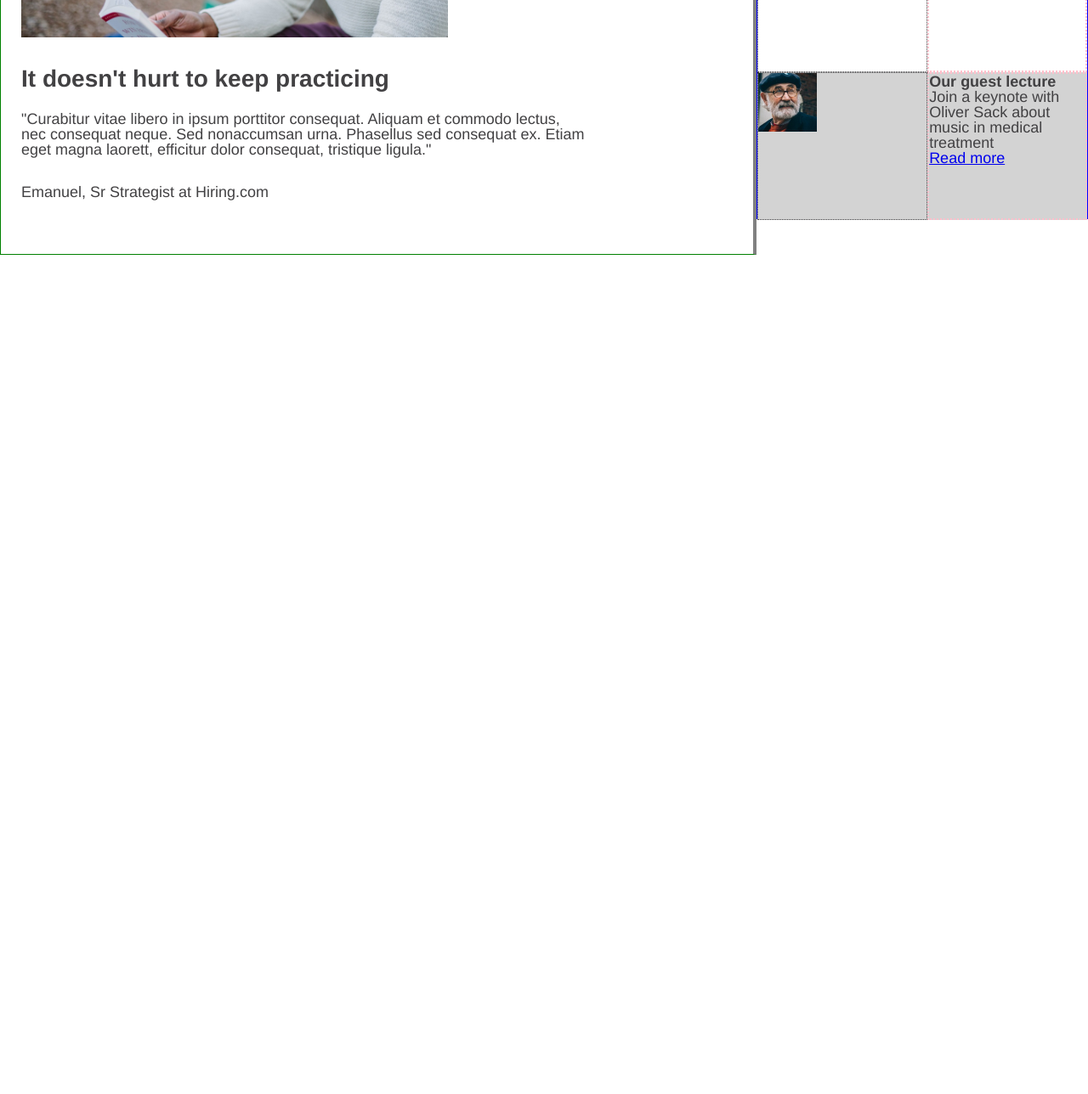
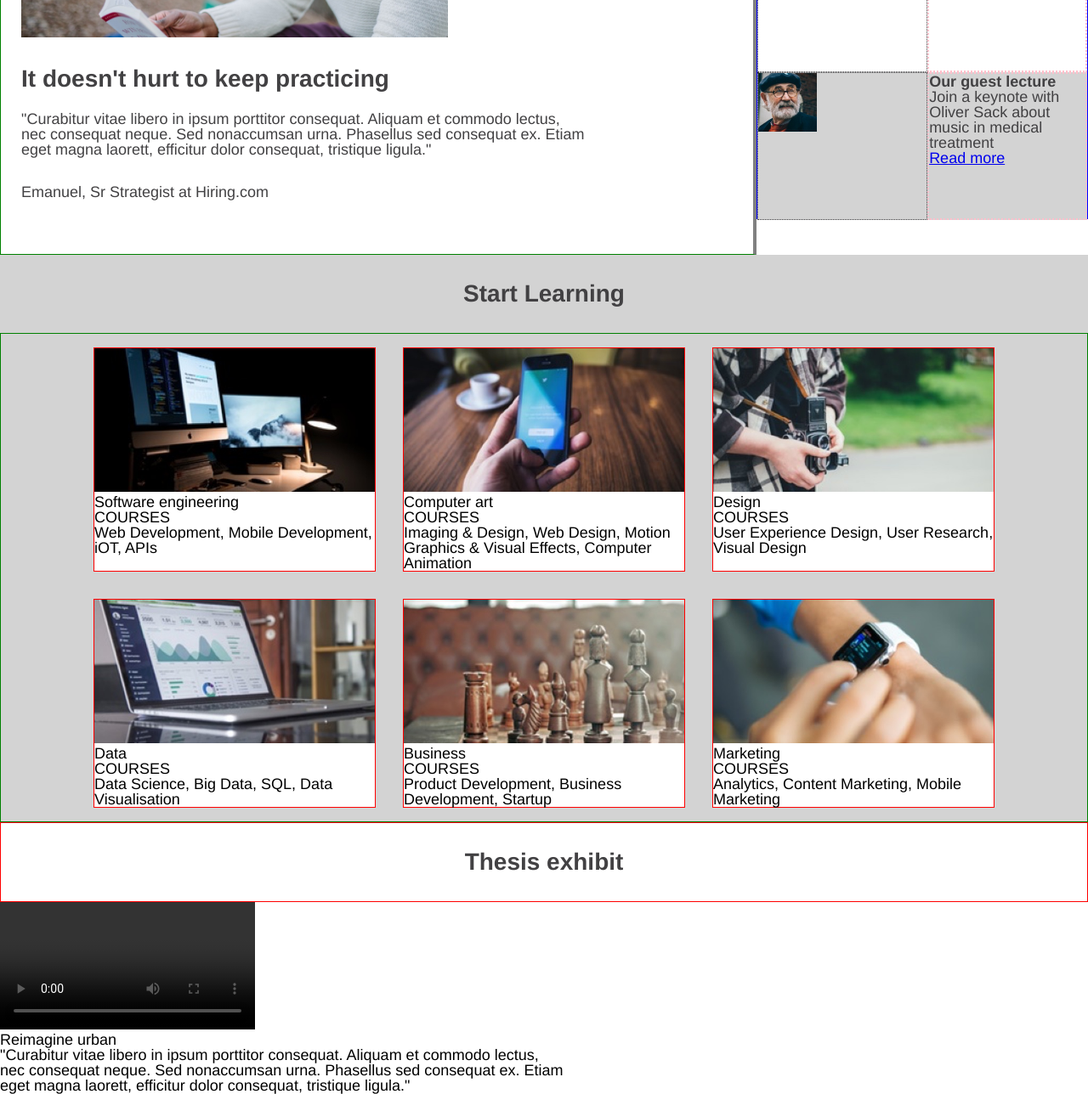
Before and after one commit to MarionJP/Capstone, a plain HTML site: page index.html in a window 1280 px wide. Shown: the part 960-2248 px from the top of the page at 85% size. Before the commit the page ends 1260 px from the top, so only its background shows below. Drawn offline with Linux system fonts and the light colour scheme.

Commit message:
Part 3 & 4

```diff
--- a/index.html
+++ b/index.html
@@ -88,5 +88,66 @@
       </div>
     </div>
 
+    <!--Start Learning Section-->
+    <div class="start">
+      <h1>Start Learning</h1>
+    </div>
+      <div class="learning">
+        <div class="course">
+          <img src="./images/course-software.jpg" />
+          <h2>Software engineering</h2>
+          <p>COURSES</p>
+          <p>Web Development, Mobile Development, iOT, APIs</p>
+        </div>
+        <div class="course">
+          <img src="./images/course-computer-art.jpg" />
+          <h2>Computer art</h2>
+          <p>COURSES</p>
+          <p>Imaging & Design, Web Design, Motion Graphics & Visual Effects, Computer Animation</p>
+        </div>
+        <div class="course">
+          <img src="./images/course-design.jpg" />
+          <h2>Design</h2>
+          <p>COURSES</p>
+          <p>User Experience Design, User Research, Visual Design</p>
+        </div>
+        <div class="course">
+          <img src="./images/course-data.jpg" />
+          <h2>Data</h2>
+          <p>COURSES</p>
+          <p>Data Science, Big Data, SQL, Data Visualisation</p>
+        </div>
+        <div class="course">
+          <img src="./images/course-business.jpg" />
+          <h2>Business</h2>
+          <p>COURSES</p>
+          <p>Product Development, Business Development, Startup</p>
+        </div>
+        <div class="course">
+          <img src="./images/course-marketing.jpg" />
+          <h2>Marketing</h2>
+          <p>COURSES</p>
+          <p>Analytics, Content Marketing, Mobile Marketing</p>
+        </div>
+      </div>
+
+    <!--Thesis Exhibit Section-->
+    <div class="thesis">
+      <h1>Thesis exhibit</h1>
+    </div>
+    <div class="exhibit">
+      <div class="sec1">
+        <video scr="./videos/thesis.mp4" controls>Video not supported </video>
+        <h2>Reimagine urban</h2>
+        <p>"Curabitur vitae libero in ipsum porttitor consequat.
+        Aliquam et commodo lectus,<br /> nec consequat neque. Sed nonaccumsan urna.
+      Phasellus sed consequat ex. Etiam<br /> eget magna laorett, efficitur dolor
+    consequat, tristique ligula."</p>
+      <div class="sec2">
+
+      </div>
+      </div>
+    </div>
+
   </body>
 </html>
--- a/style.css
+++ b/style.css
@@ -154,3 +154,53 @@ height: 174px;
 .special {
 background-color: lightgray;
 }
+
+/* Start Learning Section */
+
+.start {
+  background-color: lightgray;
+  text-align: center;
+}
+
+.start h1 {
+  font-size: 1.75rem;
+  font-weight: bold;
+  color: #424143;
+  Padding-top: 32px;
+  padding-bottom: 32px;
+}
+
+.learning {
+  border: 1px solid green;
+  display: flex;
+  flex-wrap: wrap;
+  background-color: lightgray;
+  justify-content: center;
+}
+
+.course {
+  border: 1px solid red;
+  background-color: white;
+  width: 330px;
+  margin: 16px;
+}
+
+.course img {
+  height: auto;
+  width: 330px;
+}
+
+/* Thesis exhibit Section */
+
+.thesis {
+  text-align: center;
+}
+
+.thesis h1 {
+  border: 1px solid red;
+  font-size: 1.75rem;
+  font-weight: bold;
+  color: #424143;
+  Padding-top: 32px;
+  padding-bottom: 32px;
+}
```
